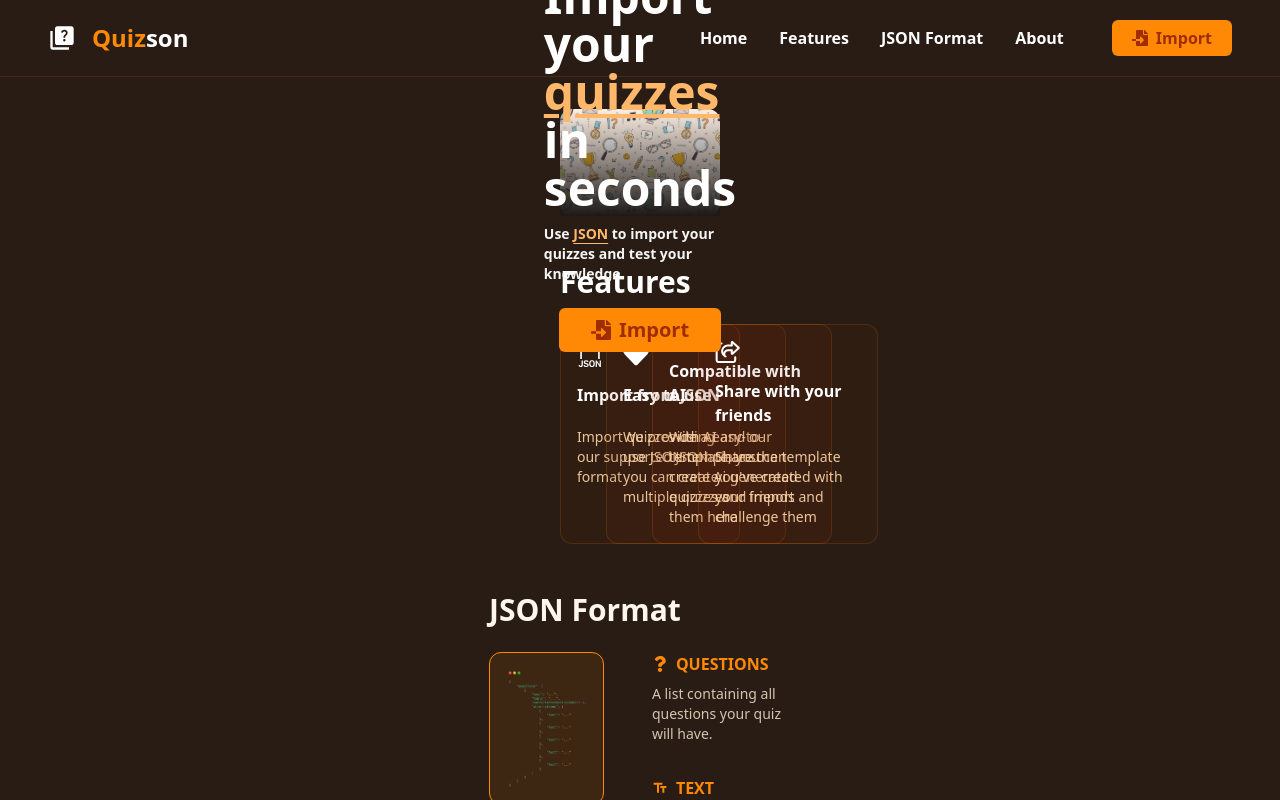
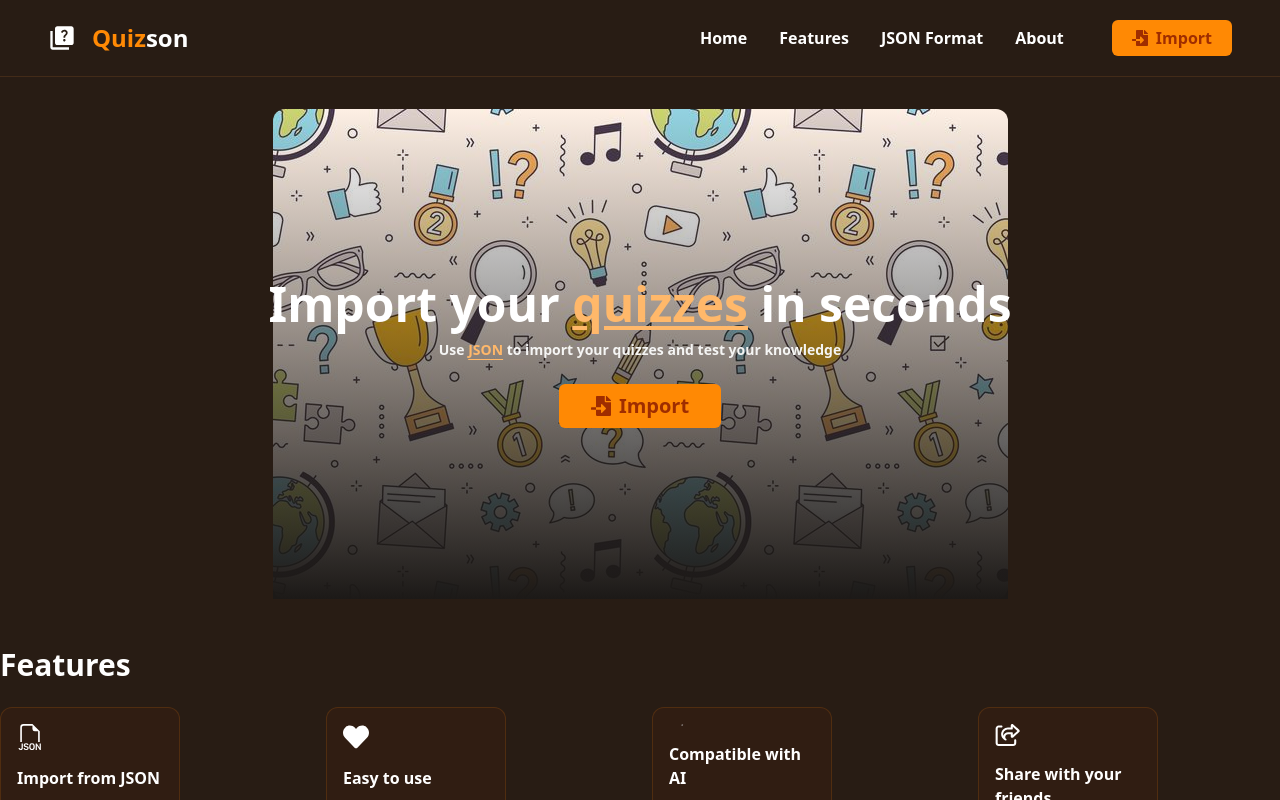
Before and after one commit to Dedo-Finger2/quizson-react, a React (Vite) app: page / in a window 1280 px wide. Shown: the top 800 px of the page. Built offline with nearby package versions, Linux system fonts and the light colour scheme.

Commit message:
Resets styles to start the mobile-first approach

```diff
--- a/src/components/About/index.tsx
+++ b/src/components/About/index.tsx
@@ -4,7 +4,7 @@ import { MdEmail } from "react-icons/md";
 
 function About() {
   return (
-    <div className="text-white flex gap-12">
+    <div className="text-white flex gap-12 w-full">
       <img
         className="size-80 rounded-2xl shadow-lg"
         src={svg}
--- a/src/components/Features/index.tsx
+++ b/src/components/Features/index.tsx
@@ -6,7 +6,7 @@ import FeatureCard from "../FeatureCard";
 
 function Features() {
   return (
-    <div className="text-white flex flex-col gap-6">
+    <div className="text-white flex flex-col gap-6 w-full">
       <div className="flex flex-col gap-6">
         <h1 className="text-3xl font-bold" id="Features">
           Features
--- a/src/components/JSONFormat/index.tsx
+++ b/src/components/JSONFormat/index.tsx
@@ -49,7 +49,7 @@ function JSONFormat() {
   }
 
   return (
-    <div className="flex flex-col gap-6">
+    <div className="flex flex-col gap-6 w-full">
       <h1 className="text-orange-50 font-bold text-3xl" id="JSONFormat">
         JSON Format
       </h1>
--- a/src/pages/HomePage.tsx
+++ b/src/pages/HomePage.tsx
@@ -10,7 +10,7 @@ function HomePage() {
   return (
     <div className="mb-12">
       <Navbar />
-      <div className="xl:200 lg:px-140 md:px-20 items-center justify-center flex flex-col gap-12">
+      <div className="items-center justify-center flex flex-col gap-12">
         <Hero />
         <Features />
         <JSONFormat />
```
